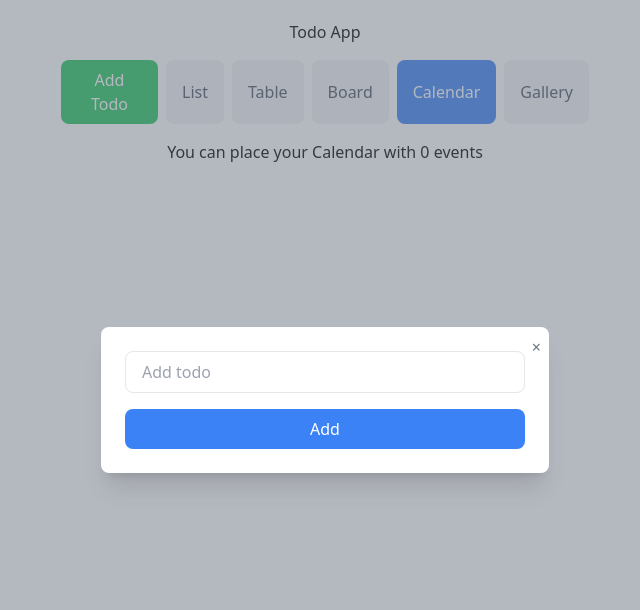
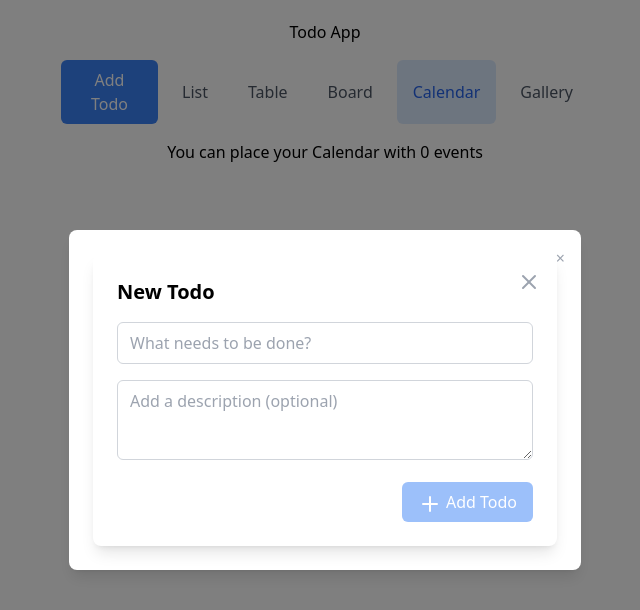
Before and after one commit to Vanuan/cleanarchitecture, a React (Vite) app in the folder todo/: page / in a window 1280 px wide. Both pictures are taken after a click on the button "Add Todo". Shown: the top 610 px of the page, without its empty margins (315-955 px from the left). Built offline with nearby package versions, Linux system fonts and the light colour scheme.

Commit message:
Add some nice styling

```diff
--- a/todo/package.json
+++ b/todo/package.json
@@ -11,6 +11,7 @@
   },
   "dependencies": {
     "@tanstack/react-query": "^5.69.0",
+    "lucide-react": "^0.454.0",
     "react": "^18.3.1",
     "react-beautiful-dnd": "^13.1.1",
     "react-dom": "^18.3.1",
--- a/todo/src/ui/components/molecules/Board.tsx
+++ b/todo/src/ui/components/molecules/Board.tsx
@@ -3,11 +3,11 @@ import { StrictModeDroppable } from "../atoms/StrictModeDroppable";
 import tw from "tailwind-styled-components";
 
 const GridView = tw.div`
-  grid grid-cols-2 gap-4
+  grid grid-cols-2 gap-6
 `;
 
 const Column = tw.div`
-  flex flex-col gap-3 p-4 bg-gray-50 rounded-lg min-h-[200px]
+  flex flex-col gap-4 p-4 bg-white rounded-lg shadow-sm border border-gray-100
 `;
 
 const ColumnTitle = tw.h2`
--- a/todo/src/ui/components/molecules/List.tsx
+++ b/todo/src/ui/components/molecules/List.tsx
@@ -1,7 +1,7 @@
 import tw from "tailwind-styled-components";
 
 const ListView = tw.ul`
-  flex flex-col gap-3
+  flex flex-col gap-4
 `;
 
 interface ListProps<T> {
--- a/todo/src/ui/components/organisms/EntityView.tsx
+++ b/todo/src/ui/components/organisms/EntityView.tsx
@@ -45,28 +45,26 @@ const ViewToggle = tw.div`
 `;
 
 const ToggleButton = tw.button<{ $active?: boolean }>`
-  px-4 py-2 rounded-lg transition-colors duration-200
+  px-4 py-2 rounded-md transition-colors duration-200
   ${({ $active }) =>
-    $active
-      ? "bg-blue-500 text-white"
-      : "bg-gray-100 text-gray-600 hover:bg-gray-200"}
+    $active ? "bg-blue-100 text-blue-600" : "text-gray-600 hover:bg-gray-100"}
 `;
 
 const AddButton = tw.button`
-  px-4 py-2 bg-green-500 text-white rounded-lg hover:bg-green-600 transition-colors duration-200
+  inline-flex items-center gap-2 px-4 py-2 rounded-md bg-blue-500
+  text-white hover:bg-blue-600 transition-colors
 `;
 
 const ModalBackdrop = tw.div`
-  fixed top-0 left-0 w-full h-full bg-gray-500 bg-opacity-50 z-40
-  flex items-center justify-center
+  fixed top-0 left-0 w-full h-full bg-black bg-opacity-50 flex items-center justify-center p-4 z-50
 `;
 
 const ModalContainer = tw.div`
-  bg-white rounded-lg shadow-xl z-50 w-full max-w-md p-6 relative
+  bg-white rounded-lg shadow-lg p-6 w-full max-w-lg relative
 `;
 
 const CloseButton = tw.button`
-  absolute top-2 right-2 text-gray-500 hover:text-gray-700
+  absolute top-4 right-4 text-gray-400 hover:text-gray-600
 `;
 
 export function EntityView<T extends Entity, P = {}>({
--- a/todo/src/ui/components/todo/TodoForm.tsx
+++ b/todo/src/ui/components/todo/TodoForm.tsx
@@ -1,19 +1,15 @@
 import { useState } from "react";
 import { useCreateTodo } from "../../hooks/useTodos";
-import tw from "tailwind-styled-components";
-
-const Form = tw.form`
-  flex flex-col gap-4 w-full
-`;
-
-const Input = tw.input`
-  flex-1 px-4 py-2 border rounded-lg focus:outline-none focus:ring-2 focus:ring-blue-500
-`;
-
-const Button = tw.button`
-  px-6 py-2 bg-blue-500 text-white rounded-lg hover:bg-blue-600
-  transition-colors duration-200 font-medium
-`;
+import {
+  ModalContent,
+  CloseButton,
+  ModalTitle,
+  FormFieldContainer,
+  InputField,
+  TextAreaField,
+  SubmitButton,
+} from "./styles";
+import { CloseIcon, SubmitIcon } from "./icons";
 
 interface TodoFormProps {
   onClose: () => void;
@@ -21,6 +17,8 @@ interface TodoFormProps {
 
 export function TodoForm({ onClose }: TodoFormProps) {
   const [title, setTitle] = useState("");
+  const [description, setDescription] = useState("");
+
   const { mutate: createTodo } = useCreateTodo();
 
   const handleSubmit = async (e: React.FormEvent) => {
@@ -33,16 +31,41 @@ export function TodoForm({ onClose }: TodoFormProps) {
   };
 
   return (
-    <Form onSubmit={handleSubmit}>
-      <Input
+    <ModalContent onSubmit={handleSubmit}>
+      <CloseButton type="button" onClick={onClose}>
+        <CloseIcon />
+      </CloseButton>
+      <ModalTitle>New Todo</ModalTitle>
+      <FormFieldContainer>
+        <div>
+          <InputField
             type="text"
-        placeholder="Add todo"
             value={title}
             onChange={(e: React.ChangeEvent<HTMLInputElement>) =>
               setTitle(e.target.value)
             }
+            placeholder="What needs to be done?"
+            required
           />
-      <Button type="submit">Add</Button>
-    </Form>
+        </div>
+
+        <div>
+          <TextAreaField
+            value={description}
+            onChange={(e: React.ChangeEvent<HTMLTextAreaElement>) =>
+              setDescription(e.target.value)
+            }
+            placeholder="Add a description (optional)"
+          />
+        </div>
+
+        <div className="flex justify-end">
+          <SubmitButton type="submit" $disabled={!title.trim()}>
+            <SubmitIcon />
+            Add Todo
+          </SubmitButton>
+        </div>
+      </FormFieldContainer>
+    </ModalContent>
   );
 }
--- /dev/null
+++ b/todo/src/ui/components/todo/icons.tsx
@@ -0,0 +1,76 @@
+import {
+  Plus,
+  X,
+  Tag as TagIcon,
+  Trash2 as TrashIcon,
+  CheckCircle2 as CheckIcon,
+  Circle as CircleIcon,
+} from "lucide-react";
+import tw from "tailwind-styled-components";
+import { ComponentProps } from "react";
+
+const iconSizes = {
+  sm: "h-4 w-4",
+  md: "h-5 w-5",
+  lg: "h-6 w-6",
+};
+
+const IconWrapper = tw.span<{ $size?: keyof typeof iconSizes }>`
+  ${(props: { $size?: keyof typeof iconSizes }) => iconSizes[props.$size || "md"]}
+`;
+
+export const CloseIcon = (props: ComponentProps<typeof X>) => {
+  return (
+    <IconWrapper $size="md">
+      <X className="text-gray-400 hover:text-gray-600" {...props} />
+    </IconWrapper>
+  );
+};
+
+export const SubmitIcon = (props: ComponentProps<typeof Plus>) => (
+  <IconWrapper $size="md">
+    <Plus className="text-white" {...props} />
+  </IconWrapper>
+);
+
+export const TodoCheckIcon = (
+  props: ComponentProps<typeof CheckIcon> & { $completed: boolean },
+) => (
+  <IconWrapper $size="md">
+    <CheckIcon
+      className={
+        props.$completed
+          ? "text-green-500 hover:text-green-600"
+          : "text-gray-400 hover:text-blue-500"
+      }
+      {...props}
+    />
+  </IconWrapper>
+);
+
+export const TodoCircleIcon = (
+  props: ComponentProps<typeof CircleIcon> & { $completed: boolean },
+) => (
+  <IconWrapper $size="md">
+    <CircleIcon
+      className={
+        props.$completed
+          ? "text-green-500 hover:text-green-600"
+          : "text-gray-400 hover:text-blue-500"
+      }
+      {...props}
+    />
+  </IconWrapper>
+);
+
+export const TodoTagIcon = (props: ComponentProps<typeof TagIcon>) => (
+  <IconWrapper $size="sm">
+    <TagIcon className="text-gray-400" {...props} />
+  </IconWrapper>
+);
+
+export const DeleteIcon = (props: ComponentProps<typeof TrashIcon>) => (
+  <IconWrapper $size="md">
+    <TrashIcon className="text-gray-400 hover:text-red-500" {...props} />
+  </IconWrapper>
+);
--- /dev/null
+++ b/todo/src/ui/components/todo/styles.ts
@@ -0,0 +1,131 @@
+import tw from "tailwind-styled-components";
+
+export const TodoListContainer = tw.div``;
+
+export const TodoGridLayout = tw.div`
+  grid grid-cols-1 md:grid-cols-2 gap-6
+`;
+
+export const TodoItemLayout = tw.div`
+  flex items-start gap-3
+`;
+
+export const TodoContentArea = tw.div`
+  flex-1 min-w-0
+`;
+
+export const TagsContainer = tw.div`
+  flex items-center gap-2 flex-wrap mt-2
+`;
+
+export const EmptyStateContainer = tw.div`
+  text-center py-12
+`;
+
+export const ControlBar = tw.div`
+  flex items-center justify-between mb-6
+`;
+
+export const ViewModeToggleGroup = tw.div`
+  flex items-center gap-2
+`;
+
+export const LoadingState = tw.div`
+  flex items-center justify-center h-64
+`;
+
+export const Spinner = tw.div`
+  animate-spin rounded-full h-8 w-8 border-t-2 border-b-2 border-blue-500
+`;
+
+// Todo Item Components
+export const TodoCard = tw.div<{ $completed: boolean }>`
+  bg-white rounded-lg shadow-sm p-4 transition-all duration-200
+  hover:shadow-md border border-gray-100
+  ${({ $completed }) => $completed && "bg-gray-50"}
+`;
+
+export const TodoToggleButton = tw.button<{ $completed: boolean }>`
+  mt-1 text-gray-400 hover:text-blue-500 transition-colors
+  ${({ $completed }) => $completed && "text-green-500 hover:text-green-600"}
+`;
+
+export const TodoTitle = tw.h3<{ $completed: boolean }>`
+  text-gray-900 font-medium
+  ${({ $completed }) => $completed && "line-through text-gray-500"}
+`;
+
+export const TodoDescription = tw.p<{ $completed: boolean }>`
+  text-gray-600 mt-1 text-sm
+  ${({ $completed }) => $completed && "text-gray-400"}
+`;
+
+export const TodoStatusBadge = tw.span<{ $completed: boolean }>`
+  text-xs px-2 py-1 rounded-full
+  ${({ $completed }) => ($completed ? "bg-green-100 text-green-700" : "bg-blue-100 text-blue-700")}
+`;
+
+export const TodoTag = tw.span`
+  text-xs px-2 py-1 rounded-full bg-purple-100 text-purple-700
+`;
+
+export const TodoDeleteButton = tw.button`
+  text-gray-400 hover:text-red-500 transition-colors
+`;
+
+// Control Components
+export const ViewModeButton = tw.button<{ $active: boolean }>`
+  p-2 rounded-md
+  ${({ $active }) => ($active ? "bg-blue-100 text-blue-600" : "text-gray-600 hover:bg-gray-100")}
+`;
+
+export const AddTodoButton = tw.button`
+  inline-flex items-center gap-2 px-4 py-2 rounded-md bg-blue-500
+  text-white hover:bg-blue-600 transition-colors
+`;
+
+// Icon Sizes (could also be done with SVG components)
+export const SmallIcon = tw.span`h-4 w-4`;
+export const MediumIcon = tw.span`h-5 w-5`;
+
+// Add to your existing styles.ts
+export const ModalOverlay = tw.div`
+  fixed inset-0 bg-black bg-opacity-50 flex items-center justify-center p-4 z-50
+`;
+
+export const ModalContent = tw.form`
+  bg-white rounded-lg shadow-lg p-6 w-full max-w-lg relative
+`;
+
+export const CloseButton = tw.button`
+  absolute top-4 right-4 text-gray-400 hover:text-gray-600
+`;
+
+export const ModalTitle = tw.h2`
+  text-xl font-semibold mb-4
+`;
+
+export const FormFieldContainer = tw.div`
+  space-y-4
+`;
+
+export const InputField = tw.input`
+  w-full px-3 py-2 border border-gray-300 rounded-md
+  focus:outline-none focus:ring-2 focus:ring-blue-500 focus:border-transparent
+  placeholder:text-gray-400
+`;
+
+export const TextAreaField = tw.textarea`
+  w-full px-3 py-2 border border-gray-300 rounded-md
+  focus:outline-none focus:ring-2 focus:ring-blue-500 focus:border-transparent
+  placeholder:text-gray-400
+  min-h-[80px] resize-y
+`;
+
+export const SubmitButton = tw.button<{ $disabled: boolean }>`
+  inline-flex items-center gap-2 px-4 py-2 rounded-md
+  bg-blue-500 text-white font-medium
+  hover:bg-blue-600 focus:outline-none focus:ring-2 focus:ring-blue-500 focus:ring-offset-2
+  transition-colors duration-200
+  ${({ $disabled }) => $disabled && "opacity-50 cursor-not-allowed"}
+`;
--- a/todo/src/ui/components/todo/views/TodoBoardView.tsx
+++ b/todo/src/ui/components/todo/views/TodoBoardView.tsx
@@ -1,7 +1,6 @@
 import React from "react";
 import { TodoViewModel } from "../../../viewmodels/TodoViewModel";
 import { Board } from "../../molecules/Board";
-import { TodoItem } from "../TodoItem";
 
 interface TodoBoardViewProps {
   items: TodoViewModel[];
--- a/todo/src/ui/components/todo/views/TodoGalleryView.tsx
+++ b/todo/src/ui/components/todo/views/TodoGalleryView.tsx
@@ -9,11 +9,11 @@ interface TodoGalleryViewProps {
 }
 
 const GalleryContainer = tw.div`
-  grid grid-cols-3 gap-4
+  grid grid-cols-3 gap-6
 `;
 
 const GalleryItem = tw.div`
-  p-4 bg-white rounded-lg shadow-md
+  p-4 bg-white rounded-lg shadow-sm
 `;
 
 const TodoGalleryView: React.FC<TodoGalleryViewProps> = ({
--- a/todo/src/ui/components/todo/views/TodoListView.tsx
+++ b/todo/src/ui/components/todo/views/TodoListView.tsx
@@ -1,7 +1,6 @@
 import React from "react";
 import { TodoViewModel } from "../../../viewmodels/TodoViewModel";
 import { List } from "../../molecules/List";
-import { TodoItem } from "../TodoItem";
 
 interface TodoListViewProps {
   items: TodoViewModel[];
```
Also changed, not shown: todo/src/ui/components/todo/TodoItem.tsx (+62 -68 lines), todo/src/ui/components/todo/TodoList.tsx (+6 -7 lines), 1 other file (tests, documents, lock files or other folders). Lines whose indentation alone changed are shown as unchanged.
